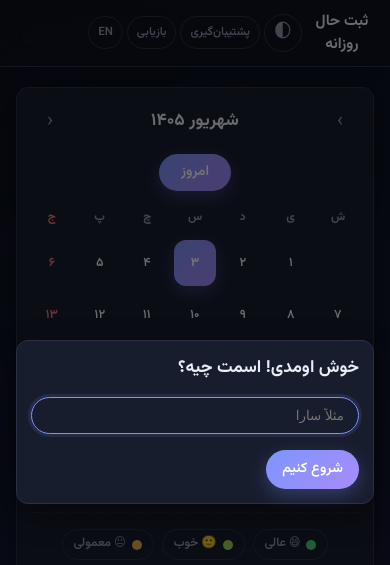
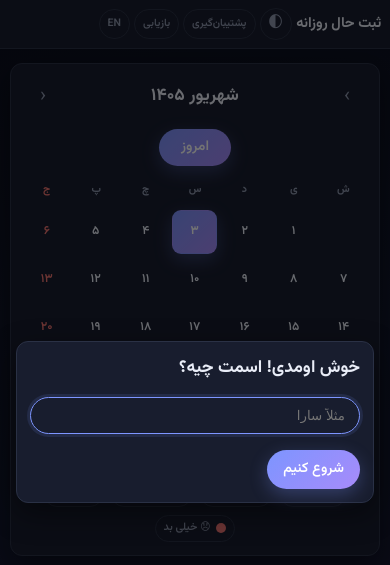
Before and after one commit to houtan17/Mood-tracker, a plain HTML site: page index.html in a window 390 px wide. Shown: the top 565 px of the page. Drawn offline with Linux system fonts and the light colour scheme.

Commit message:
Add files via upload

```diff
--- a/css/base.css
+++ b/css/base.css
@@ -20,7 +20,15 @@ body {
   color: var(--text);
   font-family: var(--font-fa);
   line-height: 1.5;
-  transition: background-color 0.25s ease, color 0.25s ease;
+  transition: background-color 0.2s ease, color 0.2s ease;
+  -webkit-tap-highlight-color: transparent;
+}
+
+/* Faster, cleaner taps on touch devices (kills the click delay) */
+button,
+a,
+.day-cell {
+  touch-action: manipulation;
 }
 
 /* Generic show/hide helper */
--- a/css/components.css
+++ b/css/components.css
@@ -71,7 +71,7 @@
   border-radius: var(--radius);
   box-shadow: var(--shadow);
   padding: 20px;
-  transition: background-color 0.25s ease, border-color 0.25s ease;
+  transition: background-color 0.2s ease, border-color 0.2s ease;
   animation: card-in 0.35s ease both;
 }
 
@@ -141,11 +141,13 @@
   justify-content: center;
   gap: 3px;
   padding: 4px 2px;
-  transition: border-color 0.15s, background-color 0.15s,
-    transform 0.12s ease, box-shadow 0.12s ease;
+  /* No background-color transition: theme switches stay cheap
+     (transform-only transitions keep hover/press effects smooth) */
+  transition: border-color 0.15s, transform 0.12s ease, box-shadow 0.12s ease;
   /* Staggered entrance (delay set inline per cell) */
   animation: day-in 0.3s ease both;
-  will-change: opacity, transform;
+  /* Isolate layout/paint so one cell never forces page-wide repaints */
+  contain: content;
 }
 
 @keyframes day-in {
@@ -393,49 +395,130 @@
   100% { opacity: 0; transform: translateY(0); }
 }
 
-/* ----- Mobile tweaks ----- */
+/* ----- Mobile tweaks -----
+   Compact header: smaller buttons so all labels fit on one line
+   without overlap; tighter calendar; lighter shadows. */
 @media (max-width: 540px) {
+  .container {
+    padding: 14px 10px;
+  }
+
+  /* Header */
   .header-inner {
     gap: 4px;
-    padding: 10px 12px;
+    padding: 8px 8px;
   }
 
   .app-title {
-    font-size: 0.95rem;
+    font-size: 0.9rem;
   }
 
   .greet-btn {
-    font-size: 0.85rem;
+    font-size: 0.78rem;
     padding: 4px 6px;
   }
 
   .header-actions {
     gap: 4px;
+    flex-wrap: wrap;
+    justify-content: flex-end;
+  }
+
+  .btn {
+    white-space: nowrap;
   }
 
   .header-actions .btn:not(.icon-btn) {
-    padding: 7px 9px;
-    font-size: 0.72rem;
+    padding: 6px 8px;
+    font-size: 0.66rem;
+  }
+
+  .header-actions .icon-btn {
+    width: 32px;
+    height: 32px;
+    font-size: 1rem;
+  }
+
+  /* Calendar */
+  .days-grid,
+  .weekday-row {
+    gap: 4px;
   }
 
   .day-cell {
-    min-height: 46px;
+    min-height: 44px;
+    border-radius: 9px;
+  }
+
+  .weekday-cell {
+    font-size: 0.66rem;
+    padding: 4px 0;
   }
 
   .day-number {
-    font-size: 0.78rem;
+    font-size: 0.76rem;
   }
 
   .day-mood {
-    font-size: 0.92rem;
+    font-size: 0.88rem;
+  }
+
+  /* Lighter shadows = cheaper paints while scrolling */
+  .card {
+    padding: 13px;
+    border-radius: var(--radius-sm);
+    box-shadow: var(--shadow);
   }
 
   .mood-option small {
     display: none;
   }
 
-  .card {
-    padding: 14px;
-    border-radius: var(--radius-sm);
+  .legend-item {
+    font-size: 0.68rem;
+    padding: 4px 8px;
+  }
+
+  .toast-box {
+    font-size: 0.78rem;
+    max-width: calc(100vw - 32px);
+    white-space: normal;
+    text-align: center;
   }
 }
+
+/* Very narrow phones: shrink further, never overlap */
+@media (max-width: 380px) {
+  .header-inner {
+    gap: 3px;
+  }
+
+  .app-title {
+    font-size: 0.82rem;
+  }
+
+  .greet-btn {
+    font-size: 0.72rem;
+    padding: 3px 4px;
+  }
+
+  .header-actions {
+    gap: 3px;
+  }
+
+  .header-actions .btn:not(.icon-btn) {
+    padding: 5px 6px;
+    font-size: 0.6rem;
+  }
+
+  .header-actions .icon-btn {
+    width: 30px;
+    height: 30px;
+    font-size: 0.92rem;
+  }
+
+  .nav-btn {
+    width: 34px;
+    height: 34px;
+  }
+}
--- a/css/layout.css
+++ b/css/layout.css
@@ -20,8 +20,19 @@
   -webkit-backdrop-filter: blur(12px);
   backdrop-filter: blur(12px);
   border-bottom: 1px solid var(--border);
-  transition: background-color 0.25s ease, border-color 0.25s ease;
+  transition: background-color 0.2s ease, border-color 0.2s ease;
   animation: header-in 0.4s ease both;
+}
+
+/* Mobile: solid header, no backdrop blur.
+   The blur forces a full-header repaint every frame while
+   scrolling and on theme switches — the #1 lag source. */
+@media (max-width: 540px) {
+  .app-header {
+    background: var(--card);
+    -webkit-backdrop-filter: none;
+    backdrop-filter: none;
+  }
 }
 
 @keyframes header-in {
@@ -34,7 +45,8 @@
   margin: 0 auto;
   padding: 12px 16px;
   display: grid;
-  grid-template-columns: 1fr auto 1fr;
+  /* minmax(0,1fr) lets side zones shrink instead of overflowing */
+  grid-template-columns: minmax(0, 1fr) auto minmax(0, 1fr);
   align-items: center;
   gap: 8px;
 }
@@ -57,6 +69,9 @@
   padding: 6px 10px;
   border-radius: var(--radius-sm);
   transition: color 0.15s, background-color 0.15s;
+  min-width: 0;
+  overflow-wrap: anywhere;
+  text-align: start;
 }
 
 .greet-btn:hover {
@@ -124,7 +139,7 @@
   justify-content: center;
   padding: 16px;
   z-index: 100;
-  transition: background-color 0.25s ease;
+  transition: background-color 0.2s ease, border-color 0.2s ease;
 }
 
 .modal-overlay.hidden {
--- a/sw.js
+++ b/sw.js
@@ -7,7 +7,7 @@
    get the fresh version on next load.
    ============================================ */
 
-const CACHE_VERSION = 'v3';
+const CACHE_VERSION = 'v4';
 const CACHE_NAME = `mood-tracker-${CACHE_VERSION}`;
 
 /* Core assets cached on install (app shell).
```
